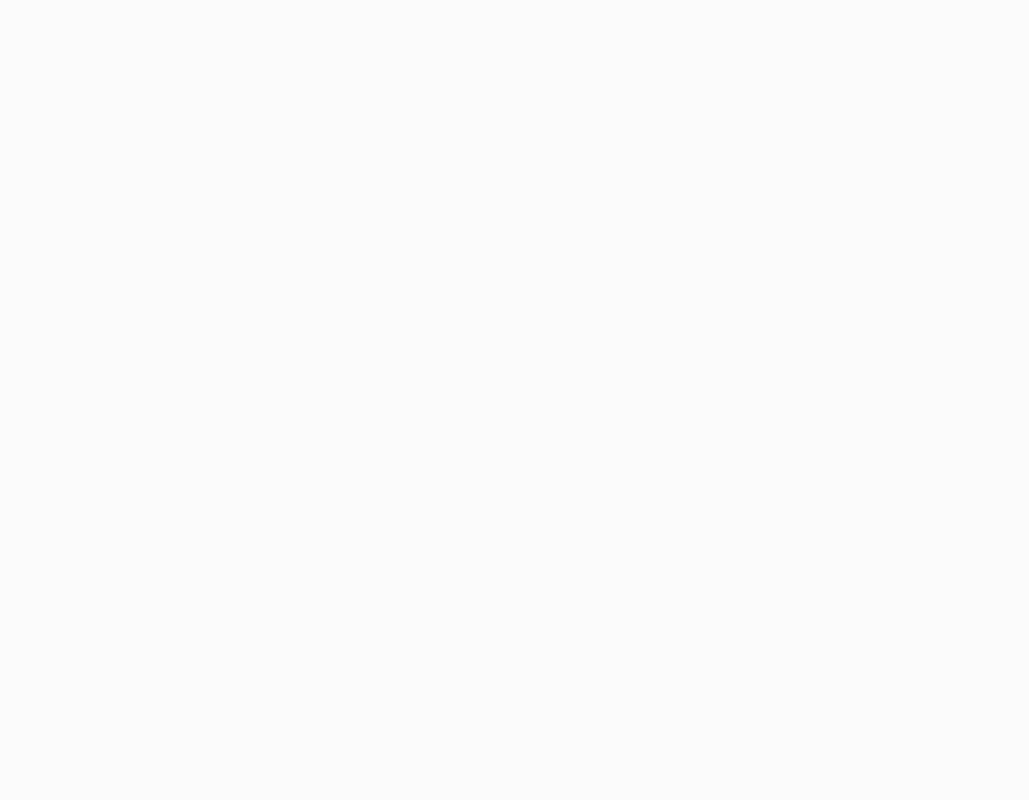
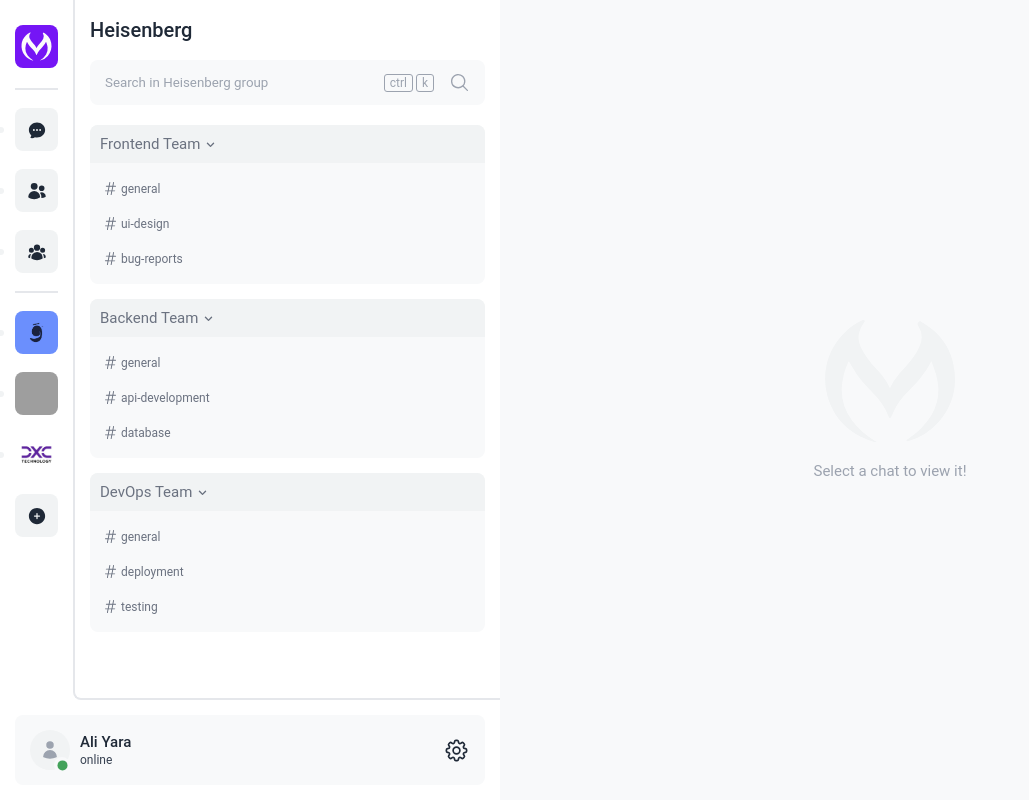
Before and after one commit to aliyara290/Mendam, a React (Vite) app in the folder frontend/: page /app/channel/345678 in a window 1280 px wide. Before the commit this address had no page. Shown: the whole page, without its empty margins (0-1029 px from the left). Built offline with nearby package versions, Linux system fonts and the light colour scheme; grey boxes are pictures that could not be loaded.

Commit message:
update channel UI

```diff
--- a/frontend/src/components/app/layouts/Layout.tsx
+++ b/frontend/src/components/app/layouts/Layout.tsx
@@ -50,6 +50,7 @@ const StyledLayout = styled.div`
 
 const StyledNavPart = styled.div`
   min-width: 50rem;
+  max-width: 50rem;
   height: 100lvh;
   position: sticky;
   left: 0;
--- a/frontend/src/components/app/modal/Modal.tsx
+++ b/frontend/src/components/app/modal/Modal.tsx
@@ -63,7 +63,7 @@ export default ModalComponent;
 const ModalBackdrop = styled.div`
   position: fixed;
   inset: 0;
-  background-color: #1a1a1e75;
+  background-color: #1a1a1ea2;
   display: flex;
   justify-content: center;
   align-items: center;
@@ -111,7 +111,7 @@ const ModalBody = styled.div`
 const CloseButton = styled.button`
   width: 3.5rem;
   height: 3.5rem;
-  border-radius: 3rem;
+  border-radius: 8px;
   background: ${({ theme }) => theme.background.secondary};
   border: none;
   display: flex;
--- a/frontend/src/components/app/navigation/Navigation.tsx
+++ b/frontend/src/components/app/navigation/Navigation.tsx
@@ -54,7 +54,7 @@ const Navigation: React.FC<NavigationProps> = ({}) => {
           <StyledLine />
           <StyledGroupsContainer>
             <StyledGroupsList>
-              <Link to={"/app/@me"}>
+              <Link to={"/app/channel/345678"}>
                 <StyledGroup>
                   <StyledGroupImage>
                     <img src={WarddLogo} alt="wardd logo" />
@@ -62,14 +62,14 @@ const Navigation: React.FC<NavigationProps> = ({}) => {
                 </StyledGroup>
               </Link>
 
-              <Link to={"/app/@me"}>
+              <Link to={"/app/channel/345678"}>
                 <StyledGroup>
                   <StyledGroupImage>
                     <img src="https://docs.imperium.plus/files/media-GRGQG-GFRFXRXG-PQQLL-WGRWM-GFRFGQQPLL-LLPXR-GFRFGQPXQWWM-X-QMGGQFRMWG" alt="wardd logo" />
                   </StyledGroupImage>
                 </StyledGroup>
               </Link>
-              <Link to={"/app/@me"}>
+              <Link to={"/app/channel/345678"}>
                 <StyledGroup>
                   <StyledGroupImage>
                     <img src={DxcLogo} alt="dxc logo" />
--- a/frontend/src/components/app/search-bar/SearchBar.tsx
+++ b/frontend/src/components/app/search-bar/SearchBar.tsx
@@ -45,8 +45,8 @@ const StyledSearchBar = styled.div`
 const StyledSearchInput = styled.div`
   width: 100%;
   height: 100%;
-  padding: 0 1.5rem;
   input {
+    padding: 0 0 0 1.5rem ;
     width: 100%;
     height: 100%;
     background: transparent;
@@ -75,6 +75,6 @@ const StyledSearchIcon = styled.div`
   }
   svg {
     width: 2.1rem;
-    margin-left: 1rem;
+    margin-left: 1.5rem;
   }
 `;
--- a/frontend/src/components/app/sidebar/Channel.tsx
+++ b/frontend/src/components/app/sidebar/Channel.tsx
@@ -0,0 +1,271 @@
+import React, { useState } from "react";
+import styled from "styled-components";
+import SearchBar from "@app/search-bar/SearchBar";
+import Heading from "@app/heading/Heading";
+import { HashtagIcon } from "@heroicons/react/24/solid";
+// import { PlusIcon } from "@heroicons/react/24/outline";
+import { type GroupProps } from "@/types/Group";
+import { Cog6ToothIcon } from "@heroicons/react/24/outline";
+import { ChevronUpIcon, PlusIcon } from "@heroicons/react/16/solid";
+
+const Channel: React.FC = () => {
+  const [groupData, setGroupData] = useState<GroupProps | null>({
+    id: "234567834567",
+    name: "Heisenberg",
+    teams: [
+      {
+        id: "34567876543",
+        name: "Frontend Team",
+        channels: [
+          { id: "chan-fe-gen", name: "general" },
+          { id: "chan-fe-ui", name: "ui-design" },
+          { id: "chan-fe-bugs", name: "bug-reports" },
+        ],
+      },
+      {
+        id: "456787654567",
+        name: "Backend Team",
+        channels: [
+          { id: "chan-be-gen", name: "general" },
+          { id: "chan-be-api", name: "api-development" },
+          { id: "chan-be-db", name: "database" },
+        ],
+      },
+      {
+        id: "789012345678",
+        name: "DevOps Team",
+        channels: [
+          { id: "chan-do-gen", name: "general" },
+          { id: "chan-do-deploy", name: "deployment" },
+          { id: "chan-do-test", name: "testing" },
+        ],
+      },
+    ],
+  });
+  const [openedChannels, setOpenedChannels] = useState<string[]>(() => {
+    try {
+      const getItems = localStorage.getItem("o-c");
+      if (getItems) {
+        return JSON.parse(getItems);
+      }
+      return groupData?.teams.map((team) => team.id) || [];
+    } catch (error) {
+      console.warn("Error reading from localStorage:", error);
+      return groupData?.teams.map((team) => team.id) || [];
+    }
+  });
+
+  const handleChannelToggle = (id: string) => {
+    setOpenedChannels((prev) => {
+      const newChannels = prev.includes(id)
+        ? prev.filter((channelId) => channelId !== id)
+        : [...prev, id];
+      try {
+        localStorage.setItem("o-c", JSON.stringify(newChannels));
+      } catch (error) {
+        console.warn("Error saving to localStorage:", error);
+      }
+      return newChannels;
+    });
+  };
+  return (
+    <StyledChannel>
+      <StyledTopHeader>
+        <Heading title={`${groupData?.name}`} heading="h3" />
+        <SearchBar placeholder="Search in Heisenberg group" />
+      </StyledTopHeader>
+      <StyledTeamsContent>
+        <StyledTeamsList>
+          {groupData?.teams.map((team) => (
+            <StyledTeam key={team.id}>
+              <StyledTeamsHeading onClick={() => handleChannelToggle(team.id)}>
+                <StyledPart>
+                  <StyledTeamName>
+                    <span>{team.name}</span>
+                  </StyledTeamName>
+                  <StyledChevron>
+                    <ChevronUpIcon />
+                  </StyledChevron>
+                </StyledPart>
+                <StyledIconsPart>
+                  <StyledChevron>
+                    <Cog6ToothIcon />
+                  </StyledChevron>
+                  <StyledChevron>
+                    <PlusIcon />
+                  </StyledChevron>
+                </StyledIconsPart>
+              </StyledTeamsHeading>
+              {openedChannels.includes(team.id) && (
+                <StyledTeamChannel>
+                  <StyledTeamChannelList>
+                    {team.channels.map((channel) => (
+                      <StyledChannelItem key={channel.id}>
+                        <StyledChannelContainer>
+                          <StyledChannelPart>
+                            <HashtagIcon />
+                            <span>{channel.name}</span>
+                          </StyledChannelPart>
+                          <StyledChannelPart>
+                            <StyledChevron>
+                              <Cog6ToothIcon />
+                            </StyledChevron>
+                          </StyledChannelPart>
+                        </StyledChannelContainer>
+                      </StyledChannelItem>
+                    ))}
+                  </StyledTeamChannelList>
+                </StyledTeamChannel>
+              )}
+            </StyledTeam>
+          ))}
+        </StyledTeamsList>
+      </StyledTeamsContent>
+    </StyledChannel>
+  );
+};
+
+export default Channel;
+
+const StyledChannel = styled.div`
+  width: 100%;
+  height: 100%;
+  overflow: auto;
+`;
+
+const StyledTopHeader = styled.div`
+  background-color: ${({ theme }) => theme.background.primary};
+  position: sticky;
+  top: 0;
+  padding: 2rem 1.5rem;
+  display: flex;
+  flex-direction: column;
+  gap: 2rem;
+  z-index: 20;
+`;
+
+const StyledTeamsContent = styled.div`
+  width: 100%;
+  padding: 0 1.5rem 1.5rem;
+`;
+
+const StyledTeamsList = styled.ul`
+  display: flex;
+  flex-direction: column;
+  gap: 1.5rem;
+`;
+
+const StyledIconsPart = styled.div`
+  display: flex;
+  align-items: center;
+  gap: 0.5rem;
+  svg {
+    visibility: hidden;
+    &:hover {
+      color: ${({ theme }) => theme.text.primary};
+    }
+  }
+`;
+
+const StyledTeam = styled.li`
+  width: 100%;
+  height: max-content;
+  display: flex;
+  flex-direction: column;
+  border-radius: 8px;
+  background-color: ${({ theme }) => theme.background.secondary};
+  overflow: hidden;
+  &:hover svg {
+    visibility: visible;
+  }
+`;
+const StyledPart = styled.div`
+  display: flex;
+  align-items: center;
+  gap: 0.3rem;
+`;
+const StyledChevron = styled.div`
+  color: ${({ theme }) => theme.text.thirdly};
+  display: flex;
+  align-items: center;
+  svg {
+    width: 1.5rem;
+    transition: rotate 0.2s ease;
+  }
+`;
+const StyledTeamsHeading = styled.div`
+  width: 100%;
+  background-color: ${({ theme }) => theme.background.thirdly};
+  display: flex;
+  align-items: center;
+  justify-content: space-between;
+  padding: 1rem;
+  cursor: pointer;
+  svg {
+    rotate: 180deg;
+  }
+`;
+const StyledTeamName = styled.div`
+  span {
+    font-size: var(--text-md);
+    color: ${({ theme }) => theme.text.thirdly};
+  }
+  svg {
+    width: 2rem;
+  }
+`;
+
+const StyledPlusIcon = styled.div`
+  svg {
+    width: 2rem;
+  }
+`;
+const StyledTeamChannel = styled.div`
+  padding: 0.8rem;
+`;
+const StyledTeamChannelList = styled.ul`
+  display: flex;
+  flex-direction: column;
+  /* gap: 1.5rem; */
+`;
+const StyledChannelItem = styled.li`
+  list-style-type: none;
+`;
+
+const StyledChannelContainer = styled.a`
+  width: 100%;
+  padding: 1rem 0.5rem;
+  border-radius: 0.5rem;
+  cursor: pointer;
+  &:hover {
+    background-color: ${({ theme }) => theme.background.primary};
+  }
+  display: flex;
+  align-items: center;
+  justify-content: space-between;
+  gap: 0.3rem;
+  span {
+    font-size: var(--text-sm);
+    color: ${({ theme }) => theme.text.thirdly};
+  }
+  svg {
+    width: 1.5rem;
+    color: ${({ theme }) => theme.text.thirdly};
+    &:last-child {
+      visibility: hidden;
+      &:hover {
+        color: ${({ theme }) => theme.text.primary};
+      }
+    }
+  }
+  &:hover svg {
+    visibility: visible;
+  }
+`;
+
+const StyledChannelPart = styled.a`
+  width: max-content;
+  display: flex;
+  align-items: center;
+  gap: 0.3rem;
+`;
--- a/frontend/src/routes/AppRoutes.tsx
+++ b/frontend/src/routes/AppRoutes.tsx
@@ -5,6 +5,7 @@ import Layout from "@components/app/layouts/Layout";
 import DirectMessages from "@components/app/sidebar/DirectMessages";
 import Friends from "@/components/app/sidebar/Friends";
 import Groups from "@/components/app/sidebar/Groups";
+import Channel from "@/components/app/sidebar/Channel";
 
 const AppRoutes = () => {
   return (
@@ -16,6 +17,7 @@ const AppRoutes = () => {
             <Route path="@me" element={<DirectMessages />} />
             <Route path="friends" element={<Friends />} />
             <Route path="groups" element={<Groups />} />
+            <Route path="channel/:id" element={<Channel />} />
           </Route>
         </Routes>
       </BrowserRouter>
--- a/frontend/src/themes/index.ts
+++ b/frontend/src/themes/index.ts
@@ -11,6 +11,7 @@ export const DarkTheme: Theme = {
   text: {
     primary: "#efeff0",
     secondary: "#d4d4d9",
+    thirdly: "#b6b6b6",
     placeholder: "#6b6b6b",
   },
   border: {
@@ -36,32 +37,33 @@ export const DarkTheme: Theme = {
 export const LightTheme: Theme = {
   mode: "light",
   background: {
-    primary: "#f3f3f4",
-    secondary: "#fbfbfb",
-    thirdly: "#dddddd",
-    message: "#4e3e63",
+    primary: "#ffffff",
+    secondary: "#f8f9fa",
+    thirdly: "#f1f3f4",
+    message: "#e8f0fe",
   },
   text: {
-    primary: "#36373c",
-    secondary: "#94959c",
-    placeholder: "#a3a4a9",
+    primary: "#1f2937",
+    secondary: "#374151",
+    thirdly: "#6b7280",
+    placeholder: "#9ca3af",
   },
   border: {
-    primary: "#d3d4d7",
-    secondary: "#dfdfe1",
+    primary: "#e5e7eb",
+    secondary: "#d1d5db",
   },
   buttons: {
     primary: "#7515f5",
-    secondary: "#161619",
-    danger: "#e06363",
+    secondary: "#f3f4f6",
+    danger: "#dc2626",
   },
   status: {
-    success: "#43a25a",
-    info: "#f2c100",
-    danger: "#e06363",
+    success: "#16a34a",
+    info: "#eab308",
+    danger: "#dc2626",
   },
   shadow: {
-    primary: "#00000016",
-    secondary: "#00000032",
+    primary: "#0000000a",
+    secondary: "#0000001a",
   },
 };
--- /dev/null
+++ b/frontend/src/types/Group.ts
@@ -0,0 +1,16 @@
+export interface Channel {
+  id: string;
+  name: string;
+}
+
+export interface Team {
+  id: string;
+  name: string;
+  channels: Channel[];
+}
+
+export interface GroupProps {
+  id: string;
+  name: string;
+  teams: Team[];
+}
--- a/frontend/src/types/Theme.ts
+++ b/frontend/src/types/Theme.ts
@@ -11,6 +11,7 @@ export interface Theme {
   text: {
     primary: string;
     secondary: string;
+    thirdly: string;
     placeholder: string;
   };
   border: {
```
